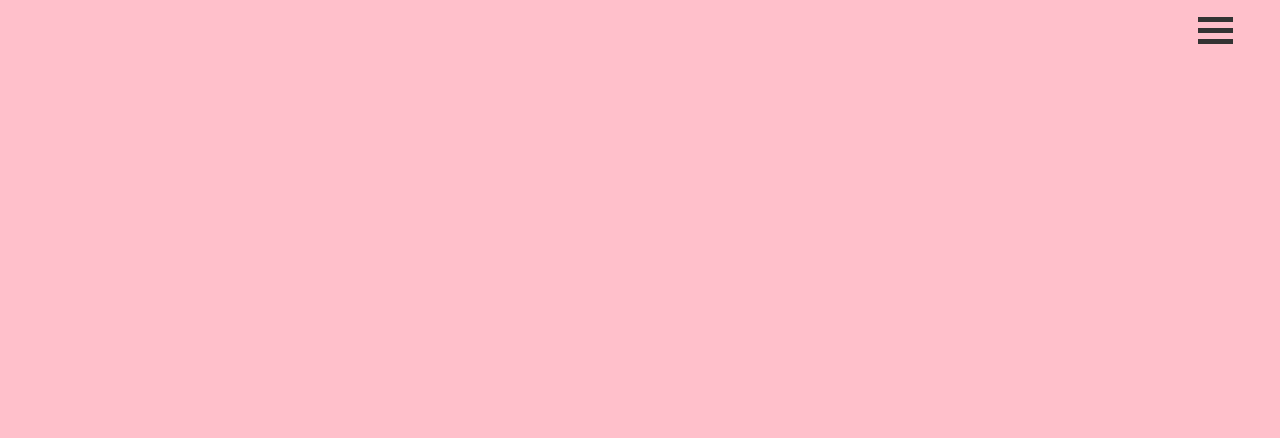
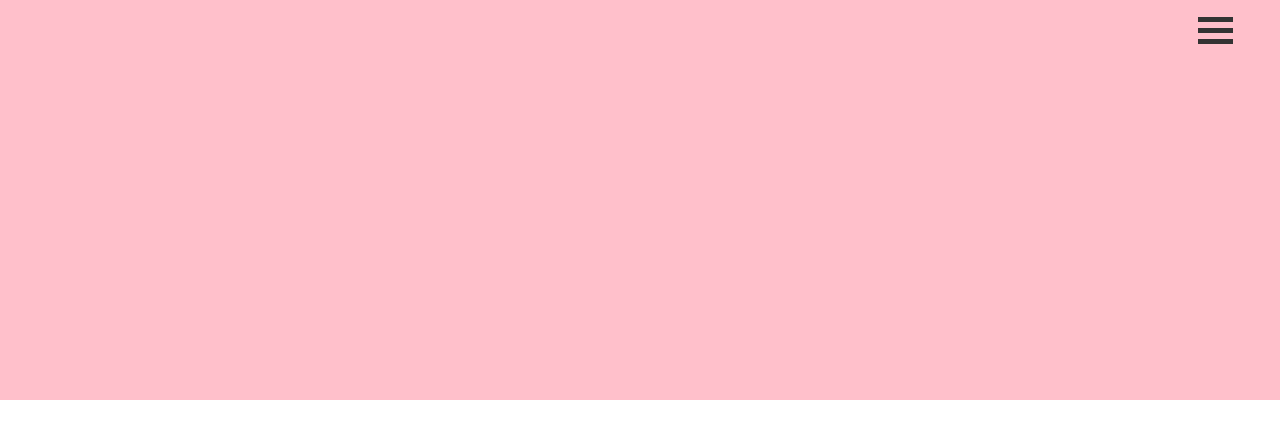
Before and after one commit to devNroses/formativeproductions, a React (Create React App) app: page / in a window 1280 px wide. Shown: the top 438 px of the page. Built offline with nearby package versions, Linux system fonts and the light colour scheme.

Commit message:
removing animate.css package

```diff
--- a/package.json
+++ b/package.json
@@ -10,7 +10,6 @@
     "@types/node": "^16.11.65",
     "@types/react": "^18.0.21",
     "@types/react-dom": "^18.0.6",
-    "animate.css": "^4.1.1",
     "react": "^18.2.0",
     "react-dom": "^18.2.0",
     "react-player": "^2.11.0",
--- a/src/components/Header/header-styles.scss
+++ b/src/components/Header/header-styles.scss
@@ -38,7 +38,7 @@
 
   &-list {
     background-color: pink;
-    height: 100%;
+    height: 50%;
     position: absolute;
     left: 0;
     top: 0;
```
Also changed, not shown: 1 other file (tests, documents, lock files or other folders).
